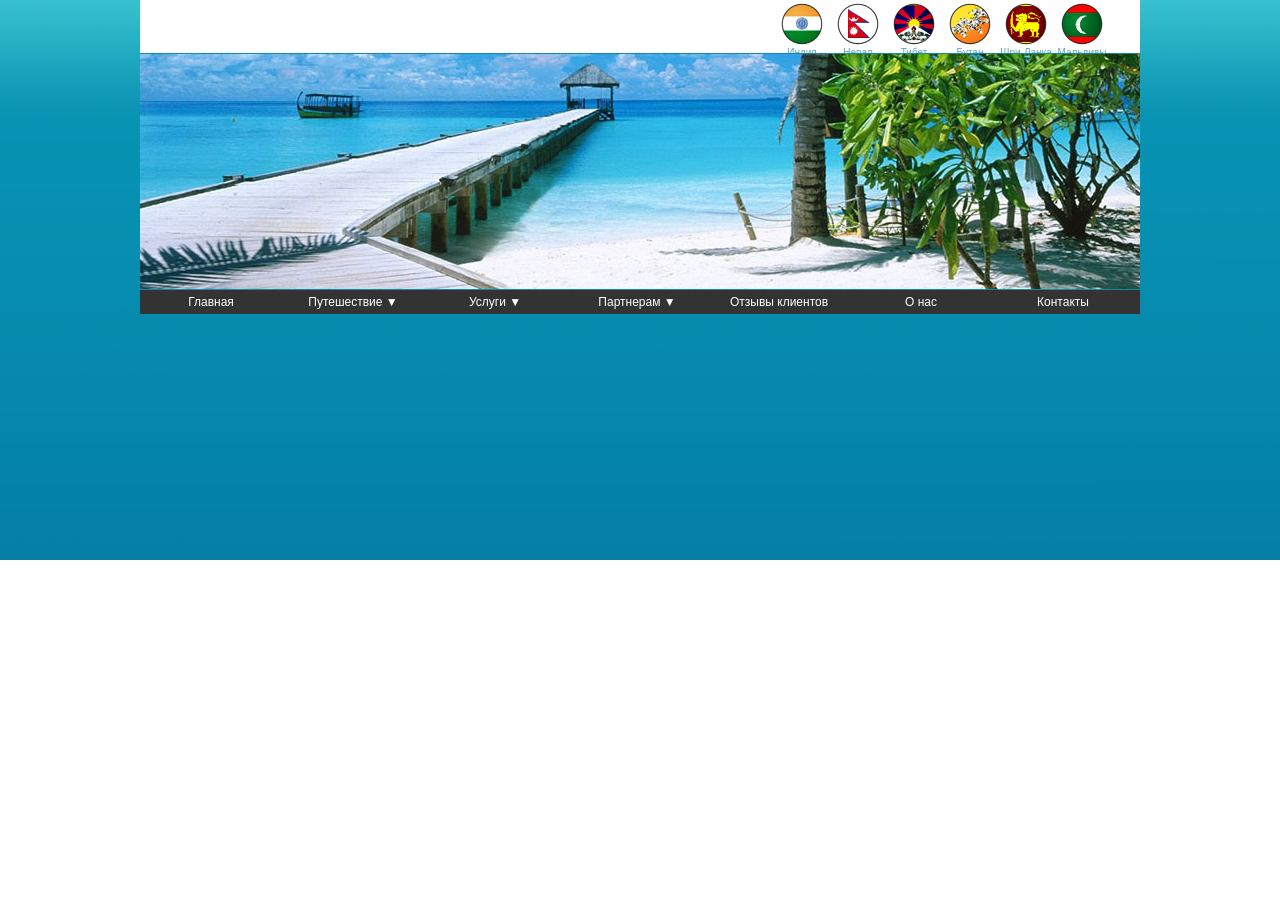
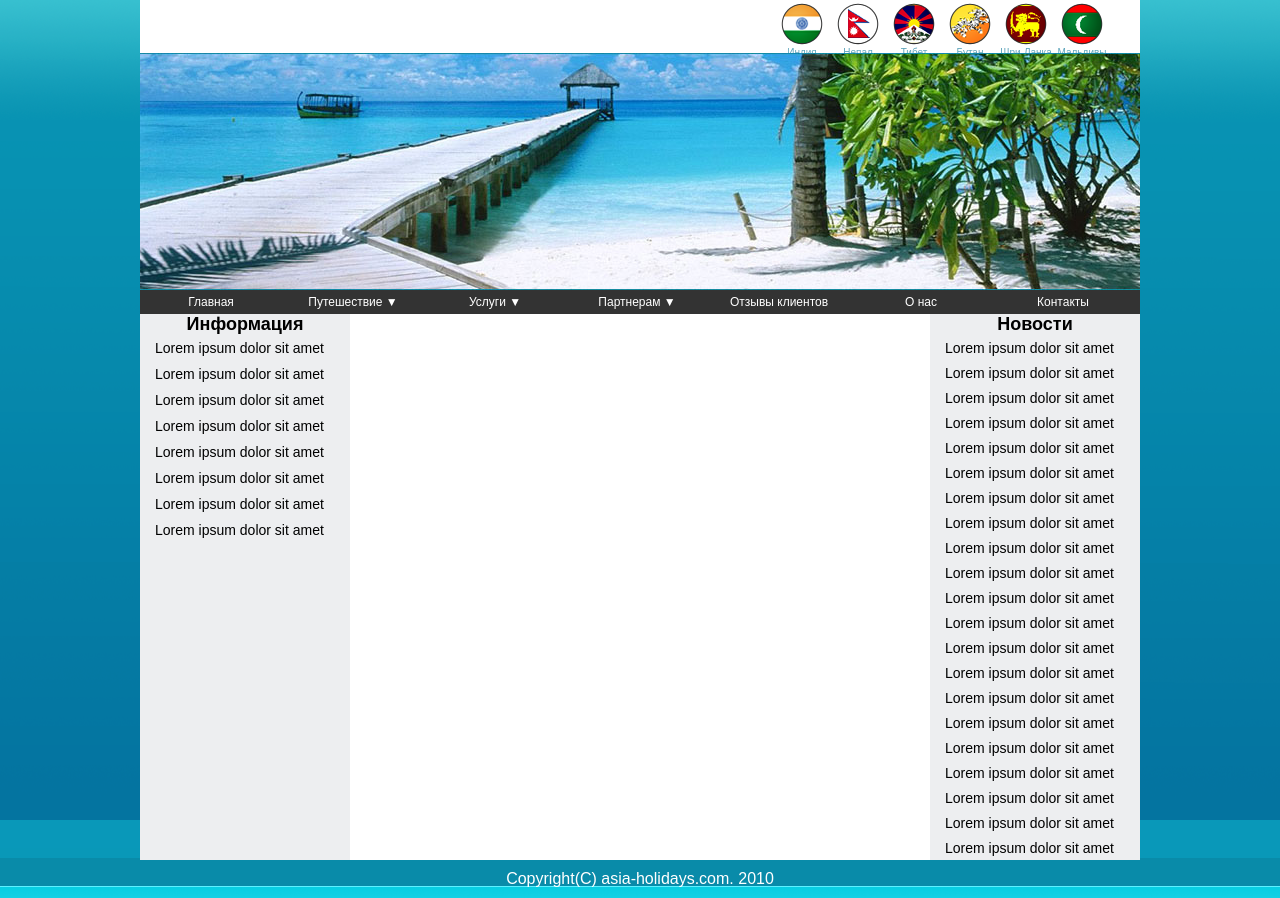
Before and after one commit to molodshiy/vanok1993.github.io, a plain HTML site: page GoIT/markup/home/lesson4/index.html in a window 1280 px wide. Shown: the part 240-1138 px from the top of the page. Before the commit the page ends 800 px from the top, so only its background shows below. Drawn offline with Linux system fonts and the light colour scheme.

Commit message:
Lesson4 is full, but not finished yet.

```diff
--- a/GoIT/markup/home/lesson4/css/style.css
+++ b/GoIT/markup/home/lesson4/css/style.css
@@ -16,11 +16,11 @@ body {
     vertical-align: bottom;
 }
 
-.info_header {
+.contacts_header {
     font-weight: 700;
 }
 
-.info {
+.contacts {
     line-height: 18px;
     float: right;
     margin: 8px 28px 0 0;
@@ -112,3 +112,64 @@ body {
 .menu li:hover ul li a:hover {
     background: #333;
 }
+
+.content {
+    width: 100%;
+    overflow: hidden;
+}
+
+.info {
+    float: left;
+    width: 21%;
+    font-size: 18px;
+    background: #edeef0;
+    padding-bottom: 20000px;
+    margin-bottom: -20000px;
+
+}
+
+.info > ul {
+    margin: 0;
+    padding: 0;
+}
+
+.info > ul > li {
+    font-size: 14px;
+    list-style: none;
+    padding: 5px 0 5px 15px;
+}
+
+h4 {
+    margin: 0;
+    text-align: center;
+}
+
+.news {
+    float: right;
+    width: 21%;
+    font-size: 18px;
+    background: #edeef0;
+    padding-bottom: 20000px;
+    margin-bottom: -20000px;
+}
+
+.news > ul {
+    margin: 0;
+    padding: 0;
+}
+
+.news > ul > li {
+    font-size: 14px;
+    list-style: none;
+    padding: 5px 0 4px 15px;
+}
+.main_content {
+    padding-bottom: 20000px;
+    margin-bottom: -20000px;
+}
+
+footer {
+    text-align: center;
+    color: white;
+    margin: 10px;
+}
--- a/GoIT/markup/home/lesson4/index.html
+++ b/GoIT/markup/home/lesson4/index.html
@@ -10,8 +10,8 @@
     <header>
         <img class="logo" src="img/logo.png" alt="Asia-Holidays"/>
 
-        <div class="info">
-            <span class="info_header">Наши контакты:</span><br/>
+        <div class="contacts">
+            <span class="contacts_header">Наши контакты:</span><br/>
             +9-098-765-4321<br/>
             +9-0123-456-890<br/>
             info@asia-holidays.com
@@ -26,7 +26,7 @@
         </div>
     </header>
 
-    <div class="content">
+    <div class="pages">
         <img class="main_img" src="img/main_img.jpg" alt="Main_img">
     </div>
 
@@ -70,6 +70,53 @@
         <li><a href="#">О нас</a></li>
         <li><a href="#">Контакты</a></li>
     </ul>
+
+    <div class="content clearfix">
+        <div class="info">
+            <h4>Информация</h4>
+            <ul>
+                <li>Lorem ipsum dolor sit amet</li>
+                <li>Lorem ipsum dolor sit amet</li>
+                <li>Lorem ipsum dolor sit amet</li>
+                <li>Lorem ipsum dolor sit amet</li>
+                <li>Lorem ipsum dolor sit amet</li>
+                <li>Lorem ipsum dolor sit amet</li>
+                <li>Lorem ipsum dolor sit amet</li>
+                <li>Lorem ipsum dolor sit amet</li>
+            </ul>
+        </div>
+
+        <div class="news">
+            <h4>Новости</h4>
+            <ul>
+                <li>Lorem ipsum dolor sit amet</li>
+                <li>Lorem ipsum dolor sit amet</li>
+                <li>Lorem ipsum dolor sit amet</li>
+                <li>Lorem ipsum dolor sit amet</li>
+                <li>Lorem ipsum dolor sit amet</li>
+                <li>Lorem ipsum dolor sit amet</li>
+                <li>Lorem ipsum dolor sit amet</li>
+                <li>Lorem ipsum dolor sit amet</li>
+                <li>Lorem ipsum dolor sit amet</li>
+                <li>Lorem ipsum dolor sit amet</li>
+                <li>Lorem ipsum dolor sit amet</li>
+                <li>Lorem ipsum dolor sit amet</li>
+                <li>Lorem ipsum dolor sit amet</li>
+                <li>Lorem ipsum dolor sit amet</li>
+                <li>Lorem ipsum dolor sit amet</li>
+                <li>Lorem ipsum dolor sit amet</li>
+                <li>Lorem ipsum dolor sit amet</li>
+                <li>Lorem ipsum dolor sit amet</li>
+                <li>Lorem ipsum dolor sit amet</li>
+                <li>Lorem ipsum dolor sit amet</li>
+                <li>Lorem ipsum dolor sit amet</li>
+            </ul>
+        </div>
+        <div class="main_content"></div>
+    </div>
 </div>
+<footer>
+    Copyright(C) asia-holidays.com. 2010
+</footer>
 </body>
 </html>
```
